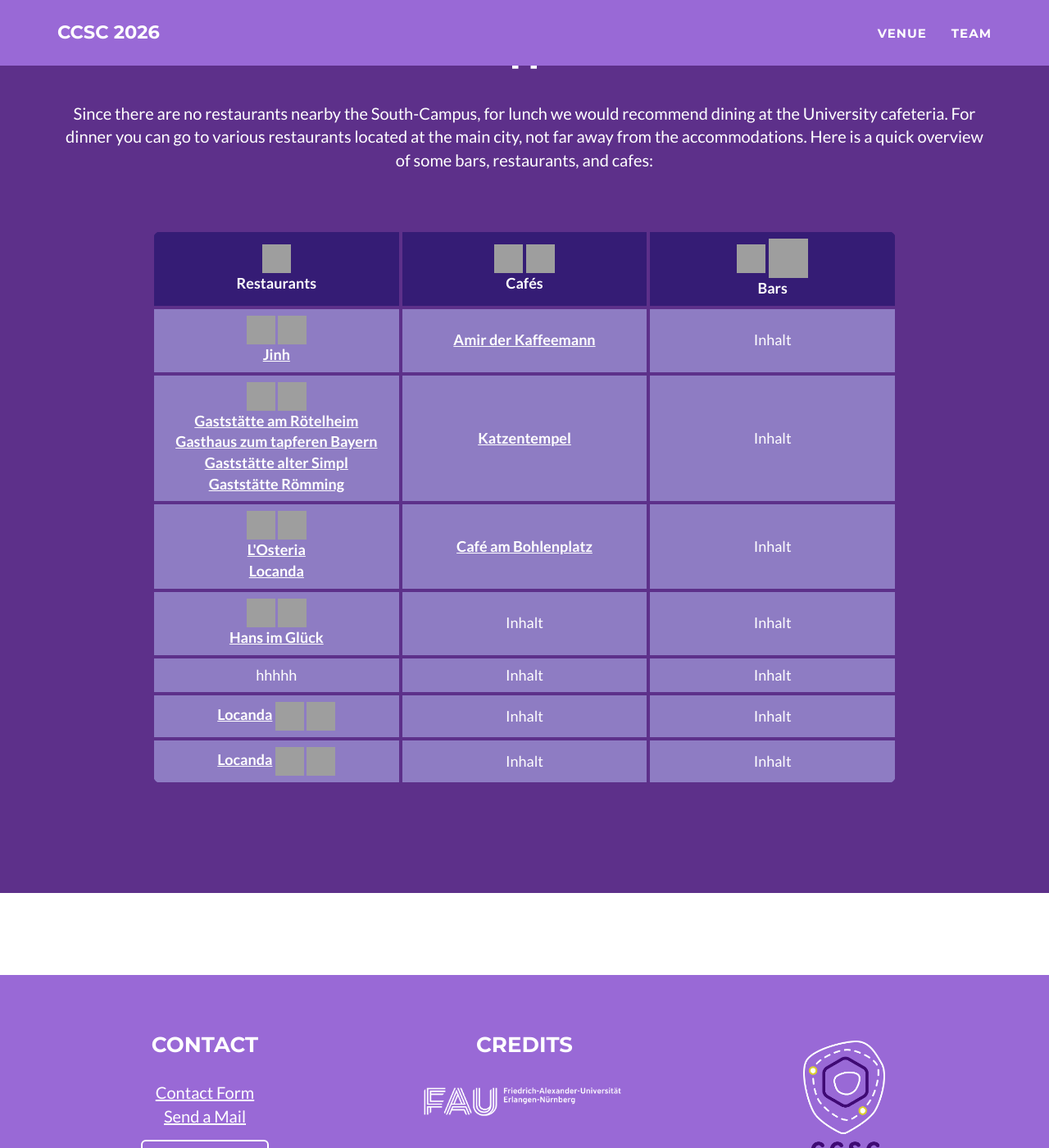
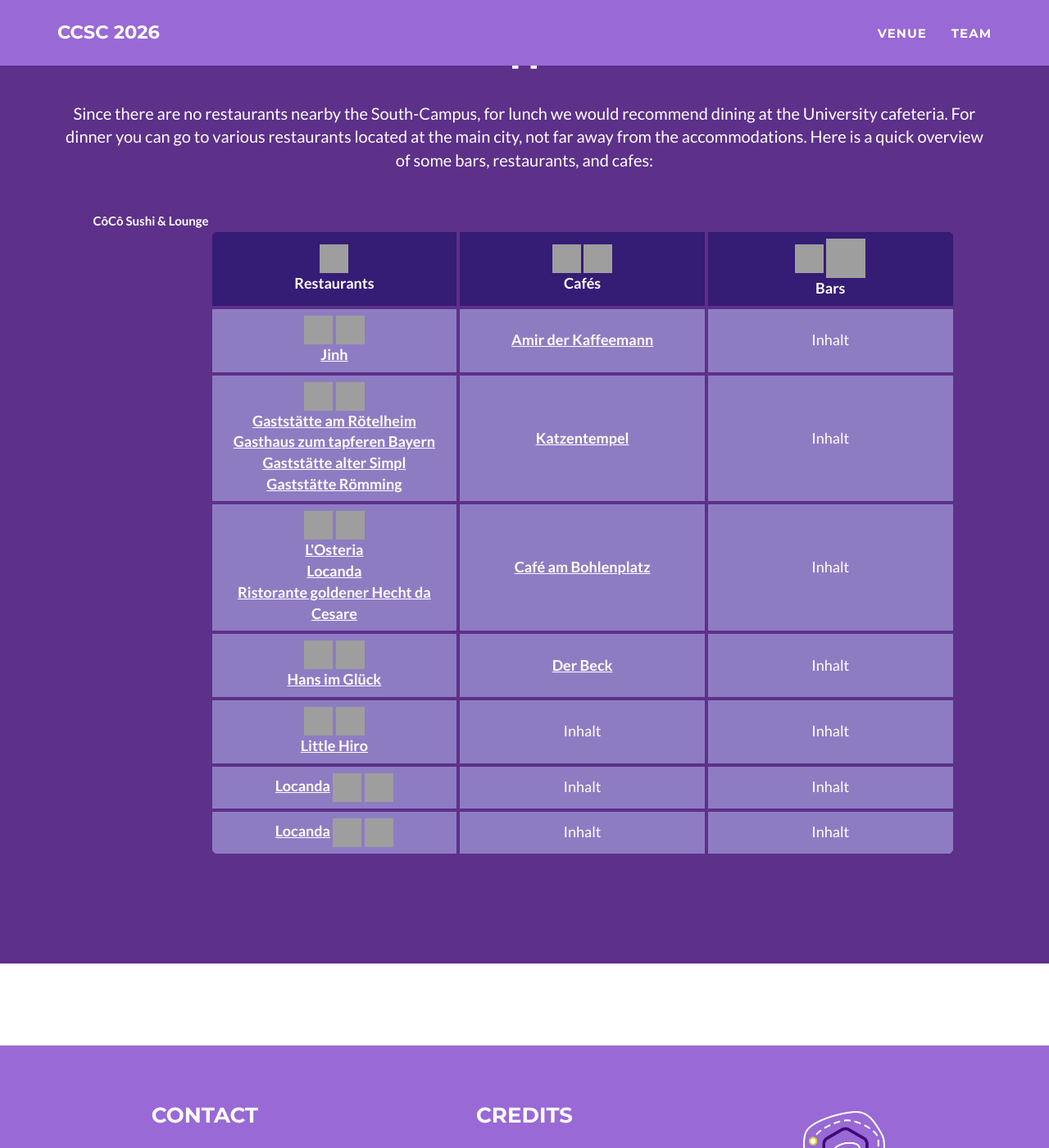
Before and after one commit to ccsc2026/ccsc2026.github.io, a Jekyll site: the page built from venue.html, in a window 1280 px wide and 1400 px high, scrolled down 2855 px. Shown: the whole window at 82% size. Built offline with Jekyll 4.4.1, drawn with Linux system fonts in a browser that asks for light colours; grey boxes are pictures that could not be loaded.

Commit message:
Update venue.html
list updated

```diff
--- a/venue.html
+++ b/venue.html
@@ -222,18 +222,20 @@ layout: page
 	<tr>
           <td> <img width="35" height="35" src="https://img.icons8.com/fluency/48/salami-pizza.png" alt="salami-pizza"/>  <img width="35" height="35" src="https://img.icons8.com/fluency/48/wine-glass.png" alt="wine-glass"/>
 		<br> <a href="https://maps.app.goo.gl/aSSEEa5HFcZ9yg1j6" target="_blank" style="color:#ffffff;"><b>L'Osteria</b></a>
-		<br> <a href="https://maps.app.goo.gl/o5W6LktgFrGp6chk9" target="_blank" style="color:#ffffff;"><b>Locanda</b></a> </td>
-          <td> <a href="https://maps.app.goo.gl/L7Qk1M2gdDiu1LQd8" target="_blank" style="color:#ffffff;"><b>Café am Bohlenplatz</b></a> </td>
+		<br> <a href="https://maps.app.goo.gl/o5W6LktgFrGp6chk9" target="_blank" style="color:#ffffff;"><b>Locanda</b></a>
+		<br> <a href="https://maps.app.goo.gl/vToPn8My5XjjuguN9" target="_blank" style="color:#ffffff;"><b>Ristorante goldener Hecht da Cesare</b></a> </td>          <td> <a href="https://maps.app.goo.gl/L7Qk1M2gdDiu1LQd8" target="_blank" style="color:#ffffff;"><b>Café am Bohlenplatz</b></a> </td>
           <td>Inhalt</td>
         </tr>
         <tr>
           <td> <img width="35" height="35" src="https://img.icons8.com/fluency/48/hamburger.png" alt="hamburger"/>  <img width="35" height="35" src="https://img.icons8.com/fluency/48/french-fries.png" alt="french-fries"/>
 		<br> <a href="https://maps.app.goo.gl/oFnC91czaVoXQjuw5" target="_blank" style="color:#ffffff;"><b>Hans im Glück</b></a> </td>
-          <td>Inhalt</td>
+          <td> <a href="https://maps.app.goo.gl/BwauURBqSzFPRHTJ6" target="_blank" style="color:#ffffff;"><b>Der Beck</b></a> </td>
           <td>Inhalt</td>
         </tr>
  	<tr>
-          <td> hhhhh </td>
+          <td> <img width="35" height="35" src="https://img.icons8.com/fluency/48/salmon-sushi.png" alt="salmon-sushi"/>  <img width="35" height="35" src="https://img.icons8.com/fluency/48/bento.png" alt="bento"/>
+		<br> <a href="https://maps.app.goo.gl/o8SD9am7hisXzunz7" target="_blank" style="color:#ffffff;"><b>Little Hiro</b></a> </td>
+		<br> <a href="https://maps.app.goo.gl/7jEfakNuyyUM4YkM9" target="_blank" style="color:#ffffff;"><b>CôCô Sushi & Lounge</b></a> </td>
           <td>Inhalt</td>
           <td>Inhalt</td>
         </tr>
```
